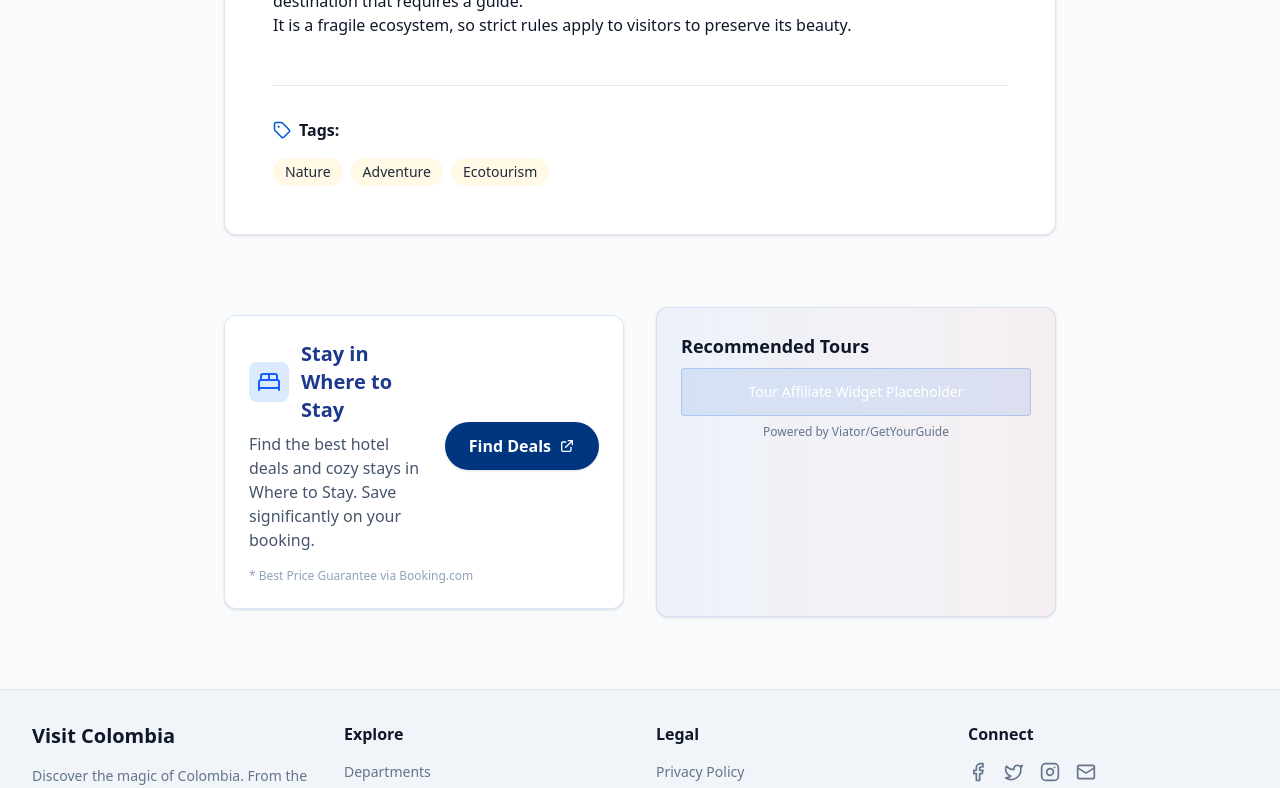
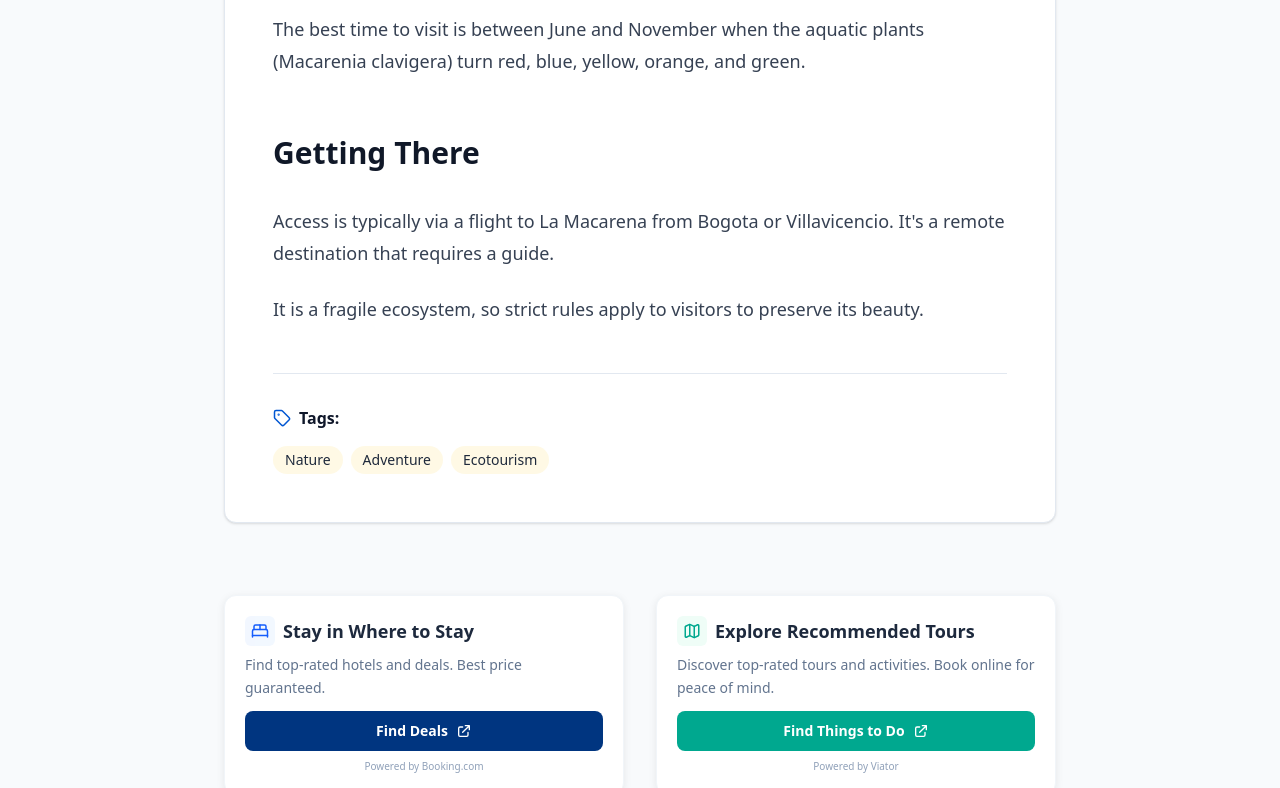
Before and after one commit to jalexisg/visit_colombia, a Next.js app: page /blog/cano-cristales-river-five-colors in a window 1280 px wide. Shown: the part 660-1448 px from the top of the page. Built offline with nearby package versions, Linux system fonts and the light colour scheme; no server answers.

Commit message:
feat: Integrate Viator widget with improved search term logic, update ad unit styling, and add Tailwind CSS typography plugin.

```diff
--- a/app/globals.css
+++ b/app/globals.css
@@ -1,17 +1,21 @@
 @import "tailwindcss";
+@plugin "@tailwindcss/typography";
 
 :root {
   --background: #f8fafc;
   --foreground: #0f172a;
 
   /* Modern Colombian Palette */
-  --primary: #0056D2; /* Deep Blue */
+  --primary: #0056D2;
+  /* Deep Blue */
   --primary-foreground: #ffffff;
 
-  --secondary: #FFCD00; /* Vibrant Yellow */
+  --secondary: #FFCD00;
+  /* Vibrant Yellow */
   --secondary-foreground: #1e293b;
 
-  --accent: #C8102E; /* Red */
+  --accent: #C8102E;
+  /* Red */
   --accent-foreground: #ffffff;
 
   --muted: #f1f5f9;
@@ -47,7 +51,8 @@
     --background: #0f172a;
     --foreground: #f8fafc;
 
-    --primary: #3b82f6; /* Lighter blue for dark mode */
+    --primary: #3b82f6;
+    /* Lighter blue for dark mode */
     --primary-foreground: #ffffff;
 
     --secondary: #fbbf24;
--- a/components/AdUnit.tsx
+++ b/components/AdUnit.tsx
@@ -1,4 +1,5 @@
 import HotelWidget from './HotelWidget';
+import ViatorWidget from './ViatorWidget';
 
 interface AdUnitProps {
     type: 'adsense' | 'hotel' | 'tour';
@@ -14,15 +15,12 @@ export default function AdUnit({ type, title }: AdUnitProps) {
             case 'hotel':
                 return <HotelWidget term={title?.replace('Find Hotels in ', '').replace('Hotels near ', '') || 'Colombia'} />;
             case 'tour':
-                return (
-                    <div className="w-full p-6 bg-gradient-to-r from-primary/5 to-accent/5 border border-primary/10 rounded-xl shadow-sm my-6">
-                        <h4 className="font-bold text-lg mb-2 text-foreground">{title || 'Book Tours & Activities'}</h4>
-                        <div className="h-12 bg-primary/10 rounded flex items-center justify-center text-primary-foreground text-sm font-medium border border-primary/20 cursor-pointer hover:bg-primary/20 transition-colors">
-                            Tour Affiliate Widget Placeholder
-                        </div>
-                        <p className="text-xs text-muted-foreground mt-2 text-center">Powered by Viator/GetYourGuide</p>
-                    </div>
-                );
+                const cleanTerm = title
+                    ?.replace('Adventure Tours in ', '')
+                    .replace('Tours in ', '')
+                    .replace('Book Tours & Activities', '')
+                    || 'Colombia';
+                return <ViatorWidget term={cleanTerm} />;
         }
     };
 
--- a/components/HotelWidget.tsx
+++ b/components/HotelWidget.tsx
@@ -53,36 +53,38 @@ export default function HotelWidget({ term }: HotelWidgetProps) {
     const searchUrl = getBookingUrl(term);
 
     return (
-        <div className="w-full bg-white rounded-xl shadow-sm border border-blue-100 p-6 my-8">
-            <div className="flex flex-col md:flex-row items-center justify-between gap-6">
-                <div className="flex-1">
-                    <div className="flex items-center gap-3 mb-2">
-                        <div className="p-2 bg-blue-100 rounded-lg text-blue-600">
-                            <BedDouble size={24} />
+        <div className="w-full bg-white rounded-xl shadow-[0_2px_8px_rgba(0,0,0,0.08)] border border-slate-100 overflow-hidden transition-all hover:shadow-md my-6 group">
+            <div className="p-5">
+                <div className="flex items-start justify-between gap-4">
+                    <div className="flex-1">
+                        <div className="flex items-center gap-2 mb-2">
+                            <div className="p-1.5 bg-blue-50/80 rounded-md text-blue-600">
+                                <BedDouble size={18} />
+                            </div>
+                            <h3 className="font-bold text-slate-800 text-lg leading-tight">
+                                Stay in {term}
+                            </h3>
                         </div>
-                        <h3 className="text-xl font-bold text-blue-900">
-                            Stay in {term}
-                        </h3>
+                        <p className="text-sm text-slate-500 leading-relaxed line-clamp-2 mb-3">
+                            Find top-rated hotels and deals. Best price guaranteed.
+                        </p>
                     </div>
-                    <p className="text-slate-600">
-                        Find the best hotel deals and cozy stays in {term}.
-                        Save significantly on your booking.
-                    </p>
                 </div>
+
                 <a
                     href={searchUrl}
                     target="_blank"
                     rel="noopener noreferrer"
-                    className="w-full md:w-auto px-6 py-3 bg-[#003580] hover:bg-[#00224f] text-white font-bold rounded-full transition-colors flex items-center justify-center gap-2 shadow-sm"
+                    className="flex w-full items-center justify-center gap-2 rounded-lg bg-[#003580] py-2.5 text-sm font-semibold text-white transition-all hover:bg-[#00224f] active:scale-[0.98]"
                 >
                     Find Deals
                     <svg className="w-4 h-4" fill="none" stroke="currentColor" viewBox="0 0 24 24">
                         <path strokeLinecap="round" strokeLinejoin="round" strokeWidth={2} d="M10 6H6a2 2 0 00-2 2v10a2 2 0 002 2h10a2 2 0 002-2v-4M14 4h6m0 0v6m0-6L10 14" />
                     </svg>
                 </a>
-            </div>
-            <div className="mt-4 text-xs text-slate-400 text-center md:text-left">
-                * Best Price Guarantee via Booking.com
+                <div className="mt-2 text-[10px] text-slate-400 text-center font-medium">
+                    Powered by Booking.com
+                </div>
             </div>
         </div>
     );
--- a/components/ViatorWidget.tsx
+++ b/components/ViatorWidget.tsx
@@ -8,41 +8,55 @@ interface ViatorWidgetProps {
 
 export default function ViatorWidget({ term }: ViatorWidgetProps) {
     const partnerId = process.env.NEXT_PUBLIC_VIATOR_PARTNER_ID || 'P00287953';
-    // UID is often required for affiliate links tracking in the new Viator Partner program
-    const uid = 'U00775200';
-    const searchUrl = `https://www.viator.com/searchResults/all?text=${encodeURIComponent(term + ', Colombia')}&pid=${partnerId}&mcid=42383&medium=link&campaign=${encodeURIComponent(term.replace(/\s+/g, '-').toLowerCase())}`;
+    // List of major/unique Colombian cities that work better WITHOUT appending ", Colombia"
+    // For these, adding ", Colombia" often dilutes results with generic country-wide tours.
+    const knownUniqueCities = [
+        'leticia', 'cartagena', 'bogotá', 'medellín', 'kali', 'barranquilla',
+        'santa marta', 'san andrés', 'pereira', 'manizales', 'armenia',
+        'bucaramanga', 'popayán', 'villa de leyva', 'salento', 'monguí'
+    ];
+
+    const lowerTerm = term.toLowerCase();
+    const isUnique = knownUniqueCities.some(city => lowerTerm.includes(city));
+
+    // If it's a known unique city, search just the name. Otherwise, append ", Colombia" to avoid "Nara, Japan" issues.
+    const searchTerm = isUnique ? term : `${term}, Colombia`;
+
+    const searchUrl = `https://www.viator.com/searchResults/all?text=${encodeURIComponent(searchTerm)}&pid=${partnerId}&mcid=42383&medium=link&campaign=${encodeURIComponent(term.replace(/\s+/g, '-').toLowerCase())}`;
 
     return (
-        <div className="w-full bg-card rounded-xl shadow-sm border p-6 my-8">
-            <div className="flex flex-col md:flex-row items-center justify-between gap-6">
-                <div className="flex-1">
-                    <div className="flex items-center gap-3 mb-2">
-                        <div className="p-2 bg-secondary/10 rounded-lg text-secondary">
-                            <Map size={24} />
+        <div className="w-full bg-white rounded-xl shadow-[0_2px_8px_rgba(0,0,0,0.08)] border border-slate-100 overflow-hidden transition-all hover:shadow-md my-6 group">
+            <div className="p-5">
+                <div className="flex items-start justify-between gap-4">
+                    <div className="flex-1">
+                        <div className="flex items-center gap-2 mb-2">
+                            <div className="p-1.5 bg-emerald-50/80 rounded-md text-[#00a88f]">
+                                <Map size={18} />
+                            </div>
+                            <h3 className="font-bold text-slate-800 text-lg leading-tight">
+                                Explore {term}
+                            </h3>
                         </div>
-                        <h3 className="text-xl font-bold text-foreground">
-                            Explore {term}
-                        </h3>
+                        <p className="text-sm text-slate-500 leading-relaxed line-clamp-2 mb-3">
+                            Discover top-rated tours and activities. Book online for peace of mind.
+                        </p>
                     </div>
-                    <p className="text-muted-foreground">
-                        Discover the best tours, activities, and experiences in {term}.
-                        Book online with Viator for peace of mind.
-                    </p>
                 </div>
+
                 <a
                     href={searchUrl}
                     target="_blank"
                     rel="noopener noreferrer"
-                    className="w-full md:w-auto px-6 py-3 bg-[#00a88f] hover:bg-[#008f7a] text-white font-bold rounded-full transition-colors flex items-center justify-center gap-2 shadow-sm"
+                    className="flex w-full items-center justify-center gap-2 rounded-lg bg-[#00a88f] py-2.5 text-sm font-semibold text-white transition-all hover:bg-[#008f7a] active:scale-[0.98]"
                 >
                     Find Things to Do
                     <svg className="w-4 h-4" fill="none" stroke="currentColor" viewBox="0 0 24 24">
                         <path strokeLinecap="round" strokeLinejoin="round" strokeWidth={2} d="M10 6H6a2 2 0 00-2 2v10a2 2 0 002 2h10a2 2 0 002-2v-4M14 4h6m0 0v6m0-6L10 14" />
                     </svg>
                 </a>
-            </div>
-            <div className="mt-4 text-xs text-muted-foreground text-center md:text-left">
-                * We may earn a commission from bookings made through this link at no extra cost to you.
+                <div className="mt-2 text-[10px] text-slate-400 text-center font-medium">
+                    Powered by Viator
+                </div>
             </div>
         </div>
     );
--- a/package.json
+++ b/package.json
@@ -17,6 +17,7 @@
   },
   "devDependencies": {
     "@tailwindcss/postcss": "^4",
+    "@tailwindcss/typography": "^0.5.19",
     "@types/node": "^20",
     "@types/react": "^19",
     "@types/react-dom": "^19",
```
Also changed, not shown: 1 other file (tests, documents, lock files or other folders).
